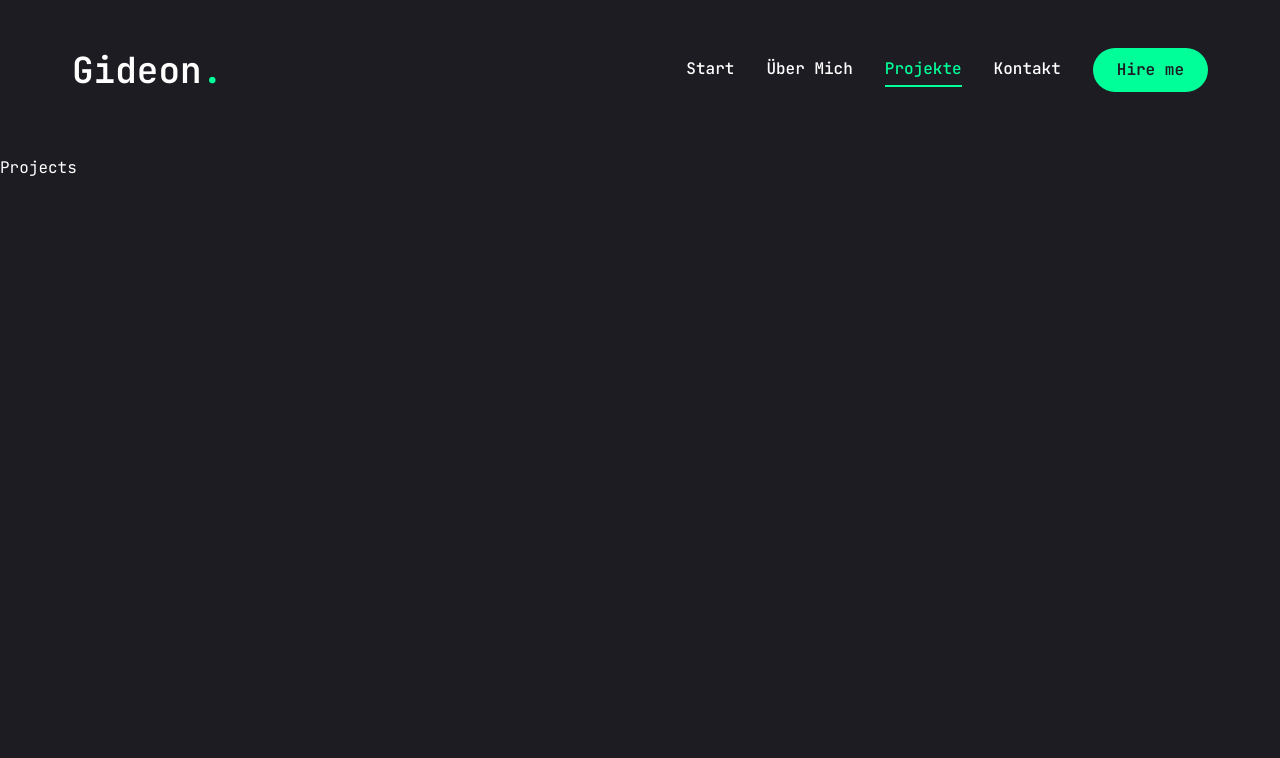
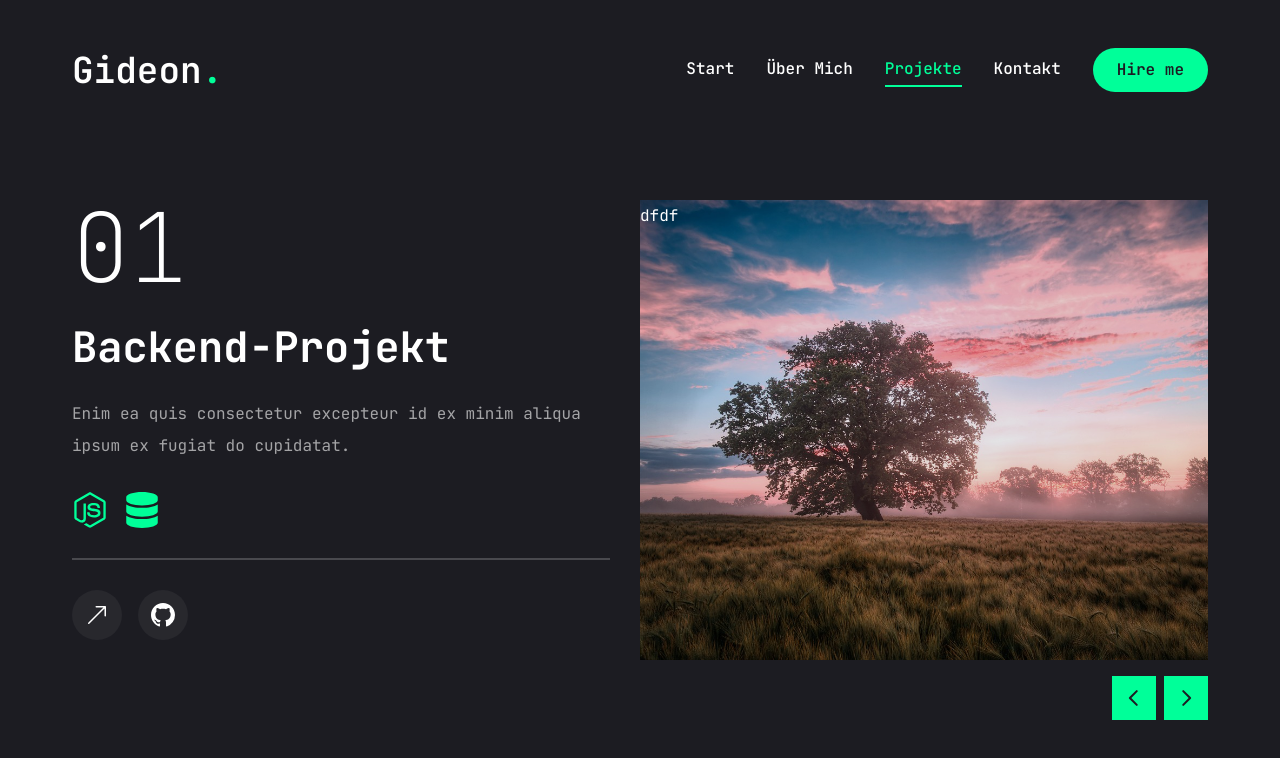
Before and after one commit to Gid3onJura/nextjs-portfolio, a Next.js app: page /projects in a window 1280 px wide. Shown: the top 758 px of the page. Built offline with nearby package versions, Linux system fonts and the light colour scheme.

Commit message:
project side

```diff
--- a/app/projects/page.jsx
+++ b/app/projects/page.jsx
@@ -1,7 +1,171 @@
-import React from "react"
+"use client"
+
+import React, { useState } from "react"
+import { motion } from "framer-motion"
+
+import { Swiper, SwiperSlide } from "swiper/react"
+import "swiper/css"
+
+import { BsArrowUpRight, BsGithub } from "react-icons/bs"
+
+import { Tooltip, TooltipContent, TooltipProvider, TooltipTrigger } from "@/components/ui/tooltip"
+
+import { FaHtml5, FaCss3, FaJs, FaReact, FaNodeJs, FaDatabase } from "react-icons/fa"
+
+import { SiTailwindcss, SiNextdotjs } from "react-icons/si"
+import Link from "next/link"
+import Image from "next/image"
+import SliderButtons from "@/components/SliderButtons"
+
+const projects = [
+  {
+    category: "Backend",
+    title: "Project 1",
+    description: "Enim ea quis consectetur excepteur id ex minim aliqua ipsum ex fugiat do cupidatat.",
+    stack: [
+      {
+        icon: <FaNodeJs />,
+        name: "NodeJS",
+      },
+      {
+        icon: <FaDatabase />,
+        name: "SQL",
+      },
+    ],
+    image: "/assets/nature.jpg",
+    github: "https://github.com/Gid3onJura/portfolio-website",
+    live: "https://developer-portfolio-site.vercel.app/",
+  },
+  {
+    category: "Frontend",
+    title: "Project 2",
+    description: "Nisi quis dolore cupidatat fugiat quis non nisi ad ut voluptate ex tempor est voluptate.",
+    stack: [
+      {
+        icon: <FaReact />,
+        name: "React Native",
+      },
+      {
+        icon: <SiTailwindcss />,
+        name: "Tailwind CSS",
+      },
+    ],
+    image: "/assets/nature.jpg",
+    github: "https://github.com/Gid3onJura/portfolio-website",
+    live: "https://developer-portfolio-site.vercel.app/",
+  },
+  {
+    category: "Frontend",
+    title: "Project 3",
+    description: "Esse ullamco in eu amet.",
+    stack: [
+      {
+        icon: <SiNextdotjs />,
+        name: "NextJs",
+      },
+    ],
+    image: "/assets/nature.jpg",
+    github: "https://github.com/Gid3onJura/portfolio-website",
+    live: "https://developer-portfolio-site.vercel.app/",
+  },
+]
 
 const Projects = () => {
-  return <div>Projects</div>
+  const [project, setProject] = useState(projects[0])
+  const [projectNum, setProjectNum] = useState(1)
+
+  const handleSlideChange = (swiper) => {
+    const currentIndex = swiper.activeIndex
+    setProject(projects[currentIndex])
+    setProjectNum(currentIndex + 1)
+  }
+
+  return (
+    <motion.section
+      initial={{ opacity: 0 }}
+      animate={{ opacity: 1, transition: { delay: 0.4, duration: 0.4, ease: "easeIn" } }}
+      className="min-h-[80vh] flex flex-col justify-center py-12 xl:px-0"
+    >
+      <div className="container mx-auto">
+        <div className="flex flex-col xl:flex-row xl:gap-[30px]">
+          <div className="w-full xl:w-[50%] xl:h-[460px] flex flex-col xl:justify-between order-2 xl:order-none">
+            <div className="flex flex-col gap-[30px] h-[50%]">
+              <div className="text-8xl leading-none font-thin">0{projectNum}</div>
+
+              <h2 className="text-[42px] font-bold leading-none text-white group-hover:text-accent transition-all duration-500 capitalize">
+                {project.category}-Projekt
+              </h2>
+              <p className="text-white/60">{project.description}</p>
+              <ul className="flex gap-4 mt-2 mb-2 xl:mb-0 xl:mt-0">
+                {project.stack.map((item, index) => {
+                  return (
+                    <li className="text-4xl text-accent" key={index}>
+                      {item.icon}
+                    </li>
+                  )
+                })}
+              </ul>
+              {/* seperator */}
+              <div className="border border-white/20 mb-2 xl:mb-0"></div>
+              <div className="flex items-center gap-4">
+                <Link href={project.live} target="_blank">
+                  <TooltipProvider delayDuration={100}>
+                    <Tooltip>
+                      <TooltipTrigger className="w-[50px] h-[50px] rounded-full bg-white/5 justify-center items-center flex group">
+                        <BsArrowUpRight className="text-white text-2xl group-hover:text-accent" />
+                      </TooltipTrigger>
+                      <TooltipContent>
+                        <p>Zum Live-Projekt</p>
+                      </TooltipContent>
+                    </Tooltip>
+                  </TooltipProvider>
+                </Link>
+                <Link href={project.github} target="_blank">
+                  <TooltipProvider delayDuration={100}>
+                    <Tooltip>
+                      <TooltipTrigger className="w-[50px] h-[50px] rounded-full bg-white/5 justify-center items-center flex group">
+                        <BsGithub className="text-white text-2xl group-hover:text-accent" />
+                      </TooltipTrigger>
+                      <TooltipContent>
+                        <p>Zum GitHub-Repo</p>
+                      </TooltipContent>
+                    </Tooltip>
+                  </TooltipProvider>
+                </Link>
+              </div>
+            </div>
+          </div>
+          <div className="w-full xl:w-[50%]">
+            <Swiper
+              spaceBetween={30}
+              slidesPerView={1}
+              className="xl:h-[520px] mb-12"
+              onSlideChange={handleSlideChange}
+            >
+              {projects.map((project, index) => {
+                return (
+                  <SwiperSlide key={index} className="w-full">
+                    <div className="h-[460px] relative group flex justify-center items-center bg-pink-50/20">
+                      {/* overlay */}
+                      <div className="absolute top-0 bottom-0 w-full h-full bg-black/10 z-10">dfdf</div>
+                      {/* image */}
+                      <div className="relative w-full h-full">
+                        <Image src={project.image} fill className="object-cover" alt="" />
+                      </div>
+                    </div>
+                  </SwiperSlide>
+                )
+              })}
+              <SliderButtons
+                containerStyles="flex gap-2 absolute right-0 bottom-[calc(50%_-_22px)] xl:bottom-0 z-20 w-full justify-between xl:w-max xl:justify-none"
+                btnStyles="bg-accent hover:bg-accent-hover text-primary text-[22px] w-[44px] h-[44px] flex justify-center items-center transition-all"
+              />
+            </Swiper>
+          </div>
+        </div>
+      </div>
+    </motion.section>
+  )
 }
 
 export default Projects
--- /dev/null
+++ b/components/SliderButtons.jsx
@@ -0,0 +1,21 @@
+"use client"
+
+import React from "react"
+import { useSwiper } from "swiper/react"
+import { PiCaretLeftBold, PiCaretRightBold } from "react-icons/pi"
+
+const SliderButtons = ({ containerStyles, btnStyles, iconsStyles }) => {
+  const swiper = useSwiper()
+  return (
+    <div className={containerStyles}>
+      <button className={btnStyles} onClick={() => swiper.slidePrev()}>
+        <PiCaretLeftBold className={iconsStyles} />
+      </button>
+      <button className={btnStyles} onClick={() => swiper.slideNext()}>
+        <PiCaretRightBold className={iconsStyles} />
+      </button>
+    </div>
+  )
+}
+
+export default SliderButtons
--- a/package.json
+++ b/package.json
@@ -23,6 +23,7 @@
     "react": "^18",
     "react-dom": "^18",
     "react-icons": "^5.2.1",
+    "swiper": "^11.1.4",
     "tailwind-merge": "^2.3.0",
     "tailwindcss-animate": "^1.0.7"
   },
```
Also changed, not shown: 1 other file (tests, documents, lock files or other folders).
